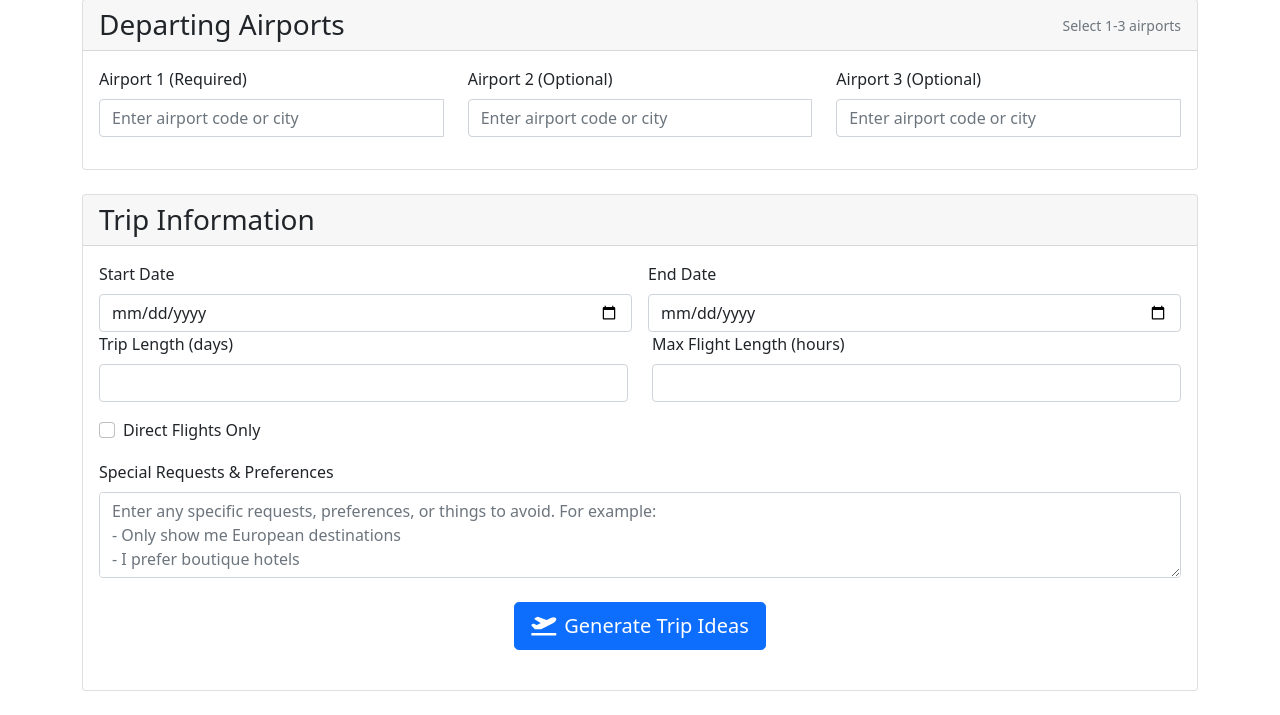
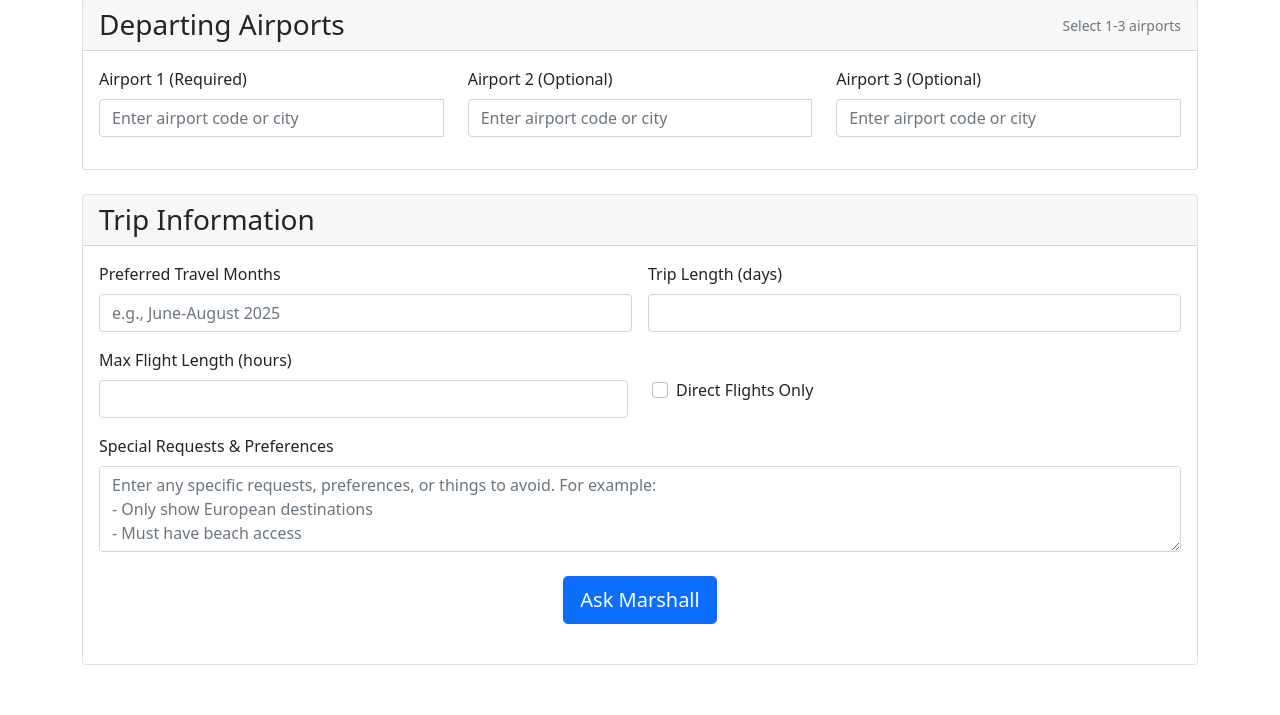
Before and after one commit to osbornmc20/RewardTravelPlanner, a Flask app: page / in a window 1280 px wide. Shown: the part 526-1241 px from the top of the page. After the commit the page ends 1191 px from the top, so only its background shows below. Run offline with Flask 3, Linux system fonts and the light colour scheme.

Commit message:
feat: Improve destination summary UI and update button text
- Enhanced destination summary formatting with better typography and spacing
- Added clear visual hierarchy for recommendations
- Removed redundant seasonal value notes
- Updated button text to 'Ask Marshall'
- Added 'Marshall Is Thinking...' loading state
- Improved loading state with spinner animation

```diff
--- a/static/js/modules/trip_generator.js
+++ b/static/js/modules/trip_generator.js
@@ -147,10 +147,28 @@ const TripGenerator = {
     },
 
     setGeneratingState(isGenerating) {
-        this.generateButton.disabled = isGenerating;
-        this.generateButton.innerHTML = isGenerating ?
-            '<i class="fas fa-spinner fa-spin me-2"></i>Generating...' :
-            'Generate Trip Ideas';
+        const button = this.generateButton;
+        const spinner = button.querySelector('.spinner-border');
+
+        if (isGenerating) {
+            button.disabled = true;
+            spinner.classList.remove('d-none');
+            button.innerHTML = `
+                Marshall Is Thinking...
+                <div class="spinner-border spinner-border-sm ms-2" role="status">
+                    <span class="visually-hidden">Loading...</span>
+                </div>
+            `;
+        } else {
+            button.disabled = false;
+            spinner.classList.add('d-none');
+            button.innerHTML = `
+                Ask Marshall
+                <div class="spinner-border spinner-border-sm ms-2 d-none" role="status">
+                    <span class="visually-hidden">Loading...</span>
+                </div>
+            `;
+        }
     },
 
     async handleTripResponse(data) {
@@ -170,7 +188,7 @@ const TripGenerator = {
         let resultsHtml = '<div class="trip-results-container">';
 
         destinations.forEach((destination, index) => {
-            // Extract destination header and preference match
+            // Extract destination header and summary sections
             const lines = destination.split('\n').map(l => l.trim()).filter(l => l);
             const destName = lines[0].replace(':', '').trim();
 
@@ -180,14 +198,30 @@ const TripGenerator = {
                 return;
             }
 
-            let prefMatch = '';
+            // Find destination summary and recommendations sections
+            const summaryStartIndex = lines.findIndex(l => l === 'DESTINATION SUMMARY:');
+            const recommendationsStartIndex = lines.findIndex(l => l === 'Why We Recommend This Destination:');
+            const optionsStartIndex = lines.findIndex(l => l.includes('OPTION A - ECONOMY EXPERIENCE'));
+
+            let destinationSummary = '';
+            let recommendations = '';
             let content = destination;
 
-            // Find preference match section
-            const prefMatchIndex = lines.findIndex(l => l.startsWith('Preference Match:'));
-            if (prefMatchIndex !== -1) {
-                prefMatch = lines[prefMatchIndex].replace('Preference Match:', '').trim();
-                content = lines.slice(prefMatchIndex + 1).join('\n');
+            if (summaryStartIndex !== -1 && recommendationsStartIndex !== -1) {
+                // Extract summary
+                destinationSummary = lines
+                    .slice(summaryStartIndex + 1, recommendationsStartIndex)
+                    .filter(l => l)
+                    .join('<br>');
+
+                // Extract recommendations
+                recommendations = lines
+                    .slice(recommendationsStartIndex + 1, optionsStartIndex)
+                    .filter(l => l)
+                    .join('<br>');
+
+                // Get the rest of the content
+                content = lines.slice(optionsStartIndex).join('\n');
             }
 
             // Split into economy and luxury options
@@ -197,9 +231,32 @@ const TripGenerator = {
             if (economySection && luxurySection && destName !== 'Unknown Destination') {
                 resultsHtml += `
                     <div class="destination-section mb-5">
-                        <h2 class="destination-header mb-3">Destination ${index + 1} - ${destName}</h2>
-                        <div class="preference-match mb-3">
-                            <strong>Preference Match:</strong> ${prefMatch}
+                        <h2 class="destination-header mb-4">Destination ${index + 1} - ${destName}</h2>
+
+                        <div class="destination-summary mb-4">
+                            <div class="summary-section mb-4">
+                                <h4 class="summary-title">Overview</h4>
+                                <div class="summary-content">
+                                    ${destinationSummary}
+                                </div>
+                            </div>
+
+                            <div class="recommendations-section">
+                                <h4 class="summary-title">Why We Recommend This Destination</h4>
+                                <div class="recommendations-content">
+                                    ${recommendations.split('<br>').map(rec => {
+                                        // Check if it's a main section header (ends with ':')
+                                        if (rec.endsWith(':')) {
+                                            return `<h5 class="recommendation-category">${rec}</h5>`;
+                                        }
+                                        // Check if it's a bullet point
+                                        else if (rec.startsWith('-')) {
+                                            return `<div class="recommendation-item">${rec.substring(1)}</div>`;
+                                        }
+                                        return rec;
+                                    }).join('')}
+                                </div>
+                            </div>
                         </div>
 
                         <div class="row">
@@ -245,32 +302,80 @@ const TripGenerator = {
                 color: #2c3e50;
                 border-bottom: 2px solid #3498db;
                 padding-bottom: 10px;
+                font-size: 2rem;
             }
-            .preference-match {
+            .destination-summary {
                 background-color: #f8f9fa;
+                padding: 25px;
+                border-radius: 8px;
+                border-left: 4px solid #3498db;
+                margin-bottom: 30px;
+                box-shadow: 0 2px 4px rgba(0,0,0,0.05);
+            }
+            .summary-section, .recommendations-section {
+                margin-bottom: 20px;
+            }
+            .summary-title {
+                color: #2c3e50;
+                margin-bottom: 15px;
+                font-size: 1.3rem;
+                font-weight: 600;
+                border-bottom: 1px solid #e9ecef;
+                padding-bottom: 8px;
+            }
+            .summary-content {
+                color: #444;
+                line-height: 1.6;
+                font-size: 1.1rem;
+            }
+            .recommendation-category {
+                color: #2c3e50;
+                margin: 15px 0 10px 0;
+                font-size: 1.1rem;
+                font-weight: 600;
+            }
+            .recommendation-item {
+                color: #444;
+                margin: 8px 0 8px 15px;
+                position: relative;
+                line-height: 1.5;
+            }
+            .recommendation-item::before {
+                content: "•";
+                color: #3498db;
+                position: absolute;
+                left: -15px;
+            }
+            .recommendations-content {
+                background-color: white;
                 padding: 15px;
-                border-radius: 5px;
-                border-left: 4px solid #3498db;
+                border-radius: 6px;
+                border: 1px solid #e9ecef;
             }
             .option-section {
                 margin-bottom: 20px;
+                background-color: white;
+                padding: 20px;
+                border-radius: 8px;
+                box-shadow: 0 2px 4px rgba(0,0,0,0.05);
             }
             .option-header {
                 color: #2c3e50;
                 font-size: 1.5rem;
-                margin-bottom: 15px;
+                margin-bottom: 20px;
+                padding-bottom: 10px;
+                border-bottom: 2px solid #3498db;
             }
             .detail-box {
                 background-color: white;
-                border: 2px solid #3498db;
-                border-radius: 5px;
-                padding: 15px;
+                border: 1px solid #e9ecef;
+                border-radius: 6px;
+                padding: 20px;
                 margin-bottom: 15px;
-                box-shadow: 0 2px 4px rgba(0,0,0,0.05);
             }
             .detail-box h4 {
                 color: #3498db;
-                margin-bottom: 10px;
+                margin-bottom: 12px;
                 font-size: 1.2rem;
             }
             .detail-box ul {
@@ -279,9 +384,10 @@ const TripGenerator = {
                 margin-bottom: 0;
             }
             .detail-box li {
-                margin-bottom: 5px;
+                margin-bottom: 8px;
                 padding-left: 20px;
                 position: relative;
+                line-height: 1.5;
             }
             .detail-box li:before {
                 content: "•";
--- a/templates/trip_info.html
+++ b/templates/trip_info.html
@@ -7,29 +7,27 @@
         <form id="tripInfoForm" class="needs-validation" novalidate>
             <div class="row g-3">
                 <div class="col-md-6">
-                    <label for="startDate" class="form-label">Start Date</label>
-                    <input type="date" class="form-control" id="startDate" required min="{{ today }}">
-                    <div class="invalid-feedback">Please select a valid start date</div>
+                    <label for="travelMonths" class="form-label">Preferred Travel Months</label>
+                    <input type="text" class="form-control" id="travelMonths" required
+                           placeholder="e.g., June-August 2025">
+                    <div class="invalid-feedback">Please enter preferred travel months</div>
                 </div>
                 <div class="col-md-6">
-                    <label for="endDate" class="form-label">End Date</label>
-                    <input type="date" class="form-control" id="endDate" required min="{{ today }}">
-                    <div class="invalid-feedback">End date must be after start date</div>
+                    <label for="tripLength" class="form-label">Trip Length (days)</label>
+                    <input type="number" class="form-control" id="tripLength" name="tripLength"
+                           min="1" max="30" required>
+                    <div class="invalid-feedback">Please enter a trip length between 1 and 30 days</div>
                 </div>
             </div>
-            <div class="row mb-3">
-                <div class="col-md-6">
-                    <label for="tripLength" class="form-label">Trip Length (days)</label>
-                    <input type="number" class="form-control" id="tripLength" name="tripLength" min="1" max="30" required>
-                </div>
+            <div class="row mb-3 mt-3">
                 <div class="col-md-6">
                     <label for="maxFlightLength" class="form-label">Max Flight Length (hours)</label>
-                    <input type="number" class="form-control" id="maxFlightLength" name="maxFlightLength" min="1" max="24" required>
+                    <input type="number" class="form-control" id="maxFlightLength" name="maxFlightLength"
+                           min="1" max="24" required>
+                    <div class="invalid-feedback">Please enter a flight length between 1 and 24 hours</div>
                 </div>
-            </div>
-            <div class="row mb-3">
-                <div class="col-12">
-                    <div class="form-check">
+                <div class="col-md-6 d-flex align-items-end">
+                    <div class="form-check mb-3">
                         <input class="form-check-input" type="checkbox" id="directFlights" name="directFlights">
                         <label class="form-check-label" for="directFlights">Direct Flights Only</label>
                     </div>
@@ -42,16 +40,20 @@
                     <label for="specialRequests" class="form-label">Special Requests & Preferences</label>
                     <textarea class="form-control" id="specialRequests" name="specialRequests" rows="3"
                         placeholder="Enter any specific requests, preferences, or things to avoid. For example:
-- Only show me European destinations
-- I prefer boutique hotels
-- No layovers longer than 3 hours"></textarea>
+- Only show European destinations
+- Must have beach access
+- Avoid cold weather
+- Include cultural activities"></textarea>
                 </div>
             </div>
         </form>
 
-        <div class="text-center mt-4">
-            <button type="button" class="btn btn-primary btn-lg" id="generateTripIdeas">
-                <i class="fas fa-plane-departure me-2"></i>Generate Trip Ideas
+        <div class="col-12 text-center mt-4">
+            <button id="generateTripIdeas" class="btn btn-primary btn-lg">
+                Ask Marshall
+                <div class="spinner-border spinner-border-sm ms-2 d-none" role="status">
+                    <span class="visually-hidden">Loading...</span>
+                </div>
             </button>
         </div>
 
```
Also changed, not shown: services/ai_service.py (+28 -4 lines).
